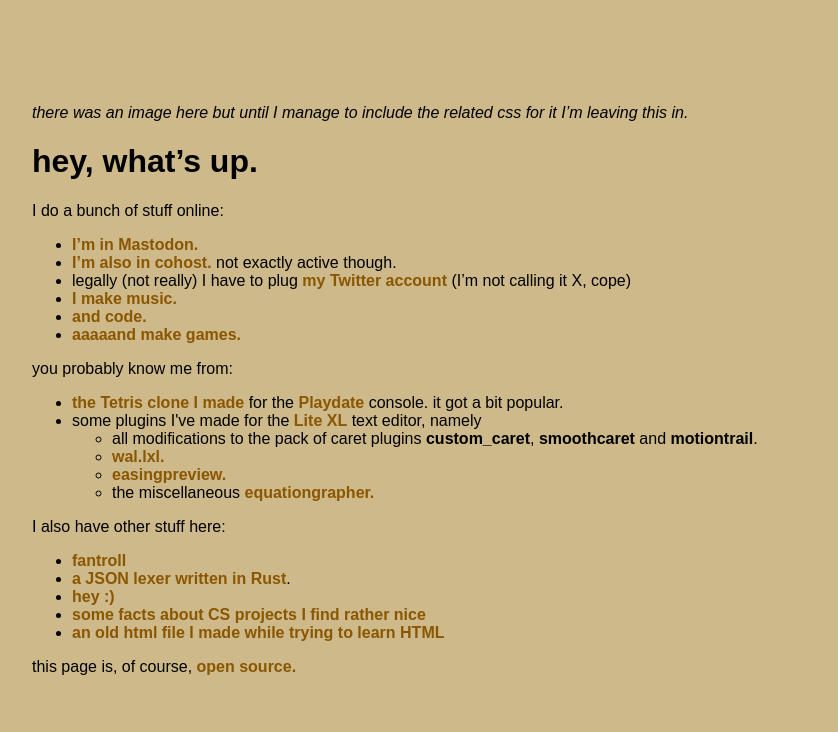
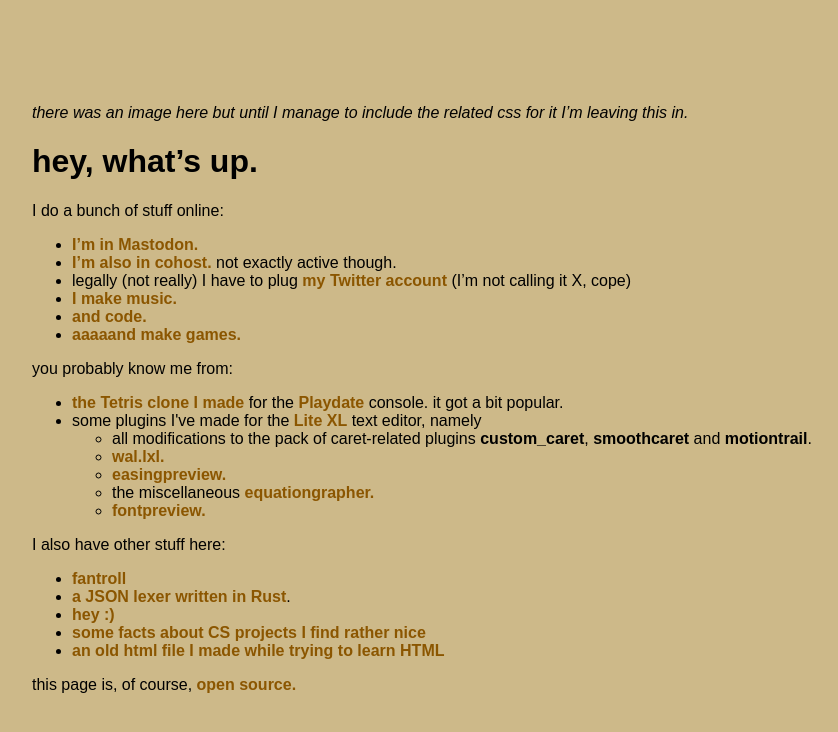
Before and after one commit to thacuber2a03/thacuber2a03.github.io, a Jekyll site: the page built from index.md, in a window 1280 px wide. Shown: the top 732 px of the page, without its empty margins (56-894 px from the left). Built offline with Jekyll 4.4.1, drawn with Linux system fonts in a browser that asks for light colours.

Commit message:
list fontpreview

```diff
--- a/index.md
+++ b/index.md
@@ -22,14 +22,12 @@
 
 - [the Tetris clone I made](https://github.com/thacuber2a03/Blockdate)
   for the [Playdate](https://play.date) console. it got a bit popular.
-- some plugins I\'ve made for the [Lite
-    XL](https://github.com/lite-xl/lite-xl) text editor, namely
-    - all modifications to the pack of caret plugins
-      **custom\_caret**, **smoothcaret** and **motiontrail**.
+- some plugins I\'ve made for the [Lite XL](https://github.com/lite-xl/lite-xl) text editor, namely
+    - all modifications to the pack of caret-related plugins **custom\_caret**, **smoothcaret** and **motiontrail**.
     - [wal.lxl.](https://github.com/thacuber2a03/wal.lxl)
     - [easingpreview.](https://github.com/thacuber2a03/lite-xl-easingpreview)
-    - the miscellaneous
-      [equationgrapher.](https://github.com/thacuber2a03/equationgrapher)
+    - the miscellaneous [equationgrapher.](https://github.com/thacuber2a03/equationgrapher)
+    - [fontpreview.](https://raw.githubusercontent.com/lite-xl/lite-xl-plugins/master/plugins/fontpreview.lua)
 
 I also have other stuff here:
 
```
